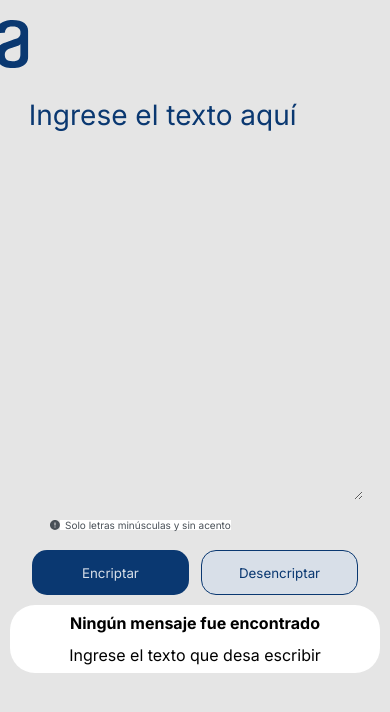
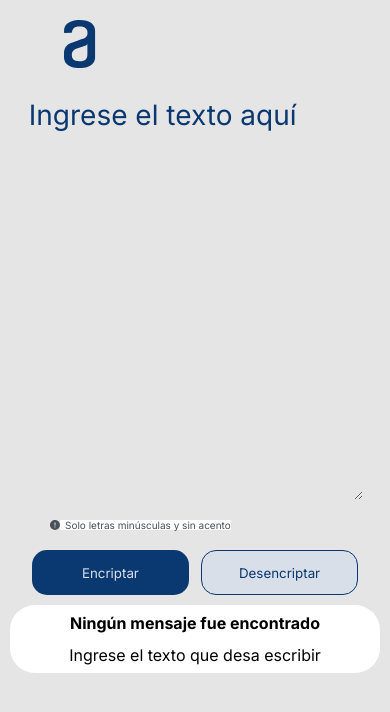
Before and after one commit to AtlaiH/ChallengeOne, a plain HTML site: page index.html in a window 390 px wide. Drawn offline with Linux system fonts and the light colour scheme.

Commit message:
Ajustar version tablet
Se ajustan últimos detalles de la disposición del logo en la versión para Tablet

```diff
--- a/styles.css
+++ b/styles.css
@@ -113,7 +113,8 @@ p{
         align-items: center;
     }
     #contenedor-logo{
-        align-self: flex-start;
+        width: 100%;
+        justify-content: flex-start;
     }
     #contenedor-encriptar{
         align-self: flex-start;
```
